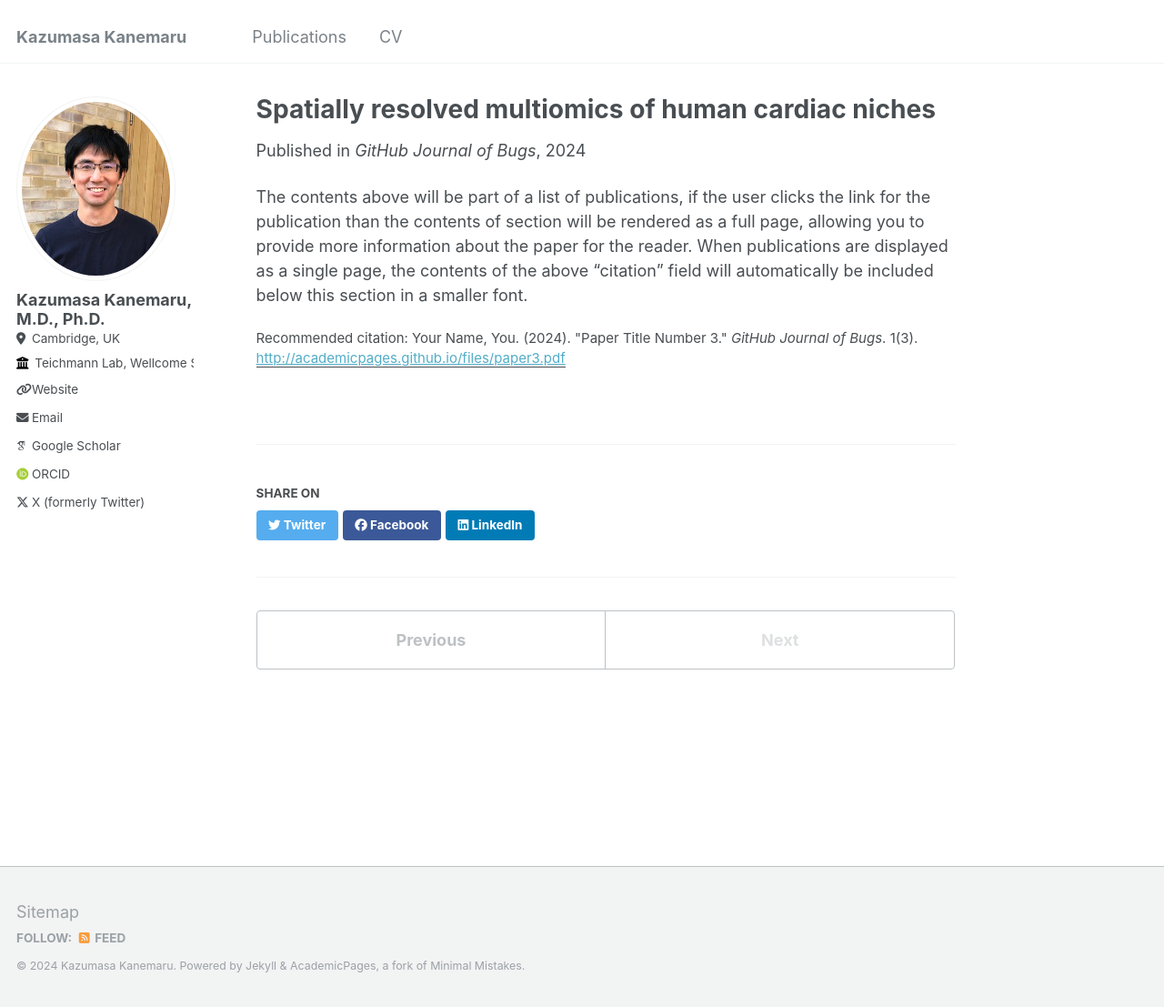
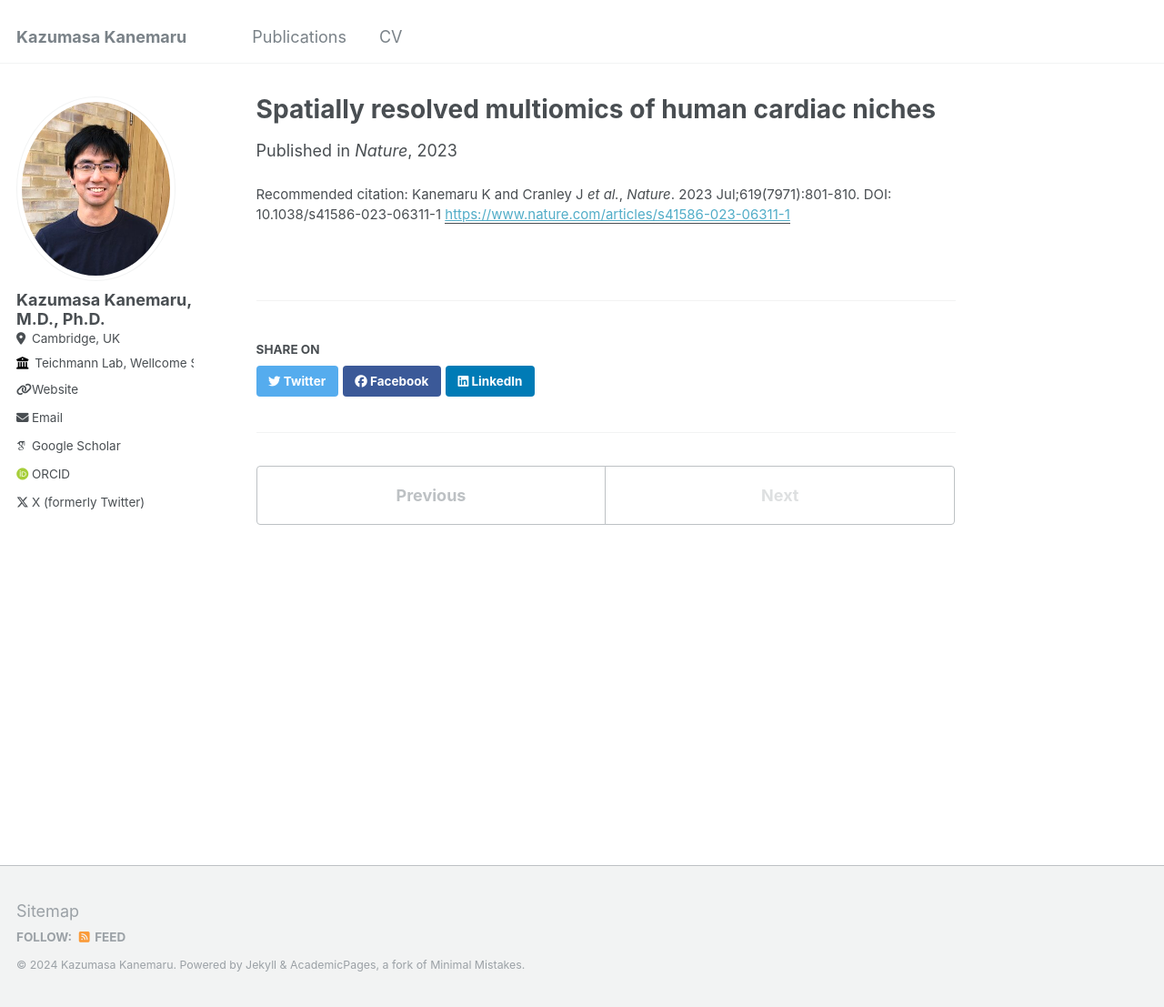
Before and after one commit to kazukane/kazukane.github.io, a Jekyll site: the page built from _publications/2023-07-12-paper-title-number-4.md, in a window 1280 px wide and 1107 px high. Shown: the whole window at 91% size. Built offline with Jekyll 4.4.1, drawn with Linux system fonts in a browser that asks for light colours; some web fonts are replaced.

Commit message:
updated publication

```diff
--- a/_publications/2023-07-12-paper-title-number-4.md
+++ b/_publications/2023-07-12-paper-title-number-4.md
@@ -2,11 +2,9 @@
 title: "Spatially resolved multiomics of human cardiac niches"
 collection: publications
 permalink: /publication/2023-07-12-paper-title-number-4
-excerpt: 'This paper is about fixing template issue #693.'
-date: 2024-02-17
-venue: 'GitHub Journal of Bugs'
-paperurl: 'http://academicpages.github.io/files/paper3.pdf'
-citation: 'Your Name, You. (2024). &quot;Paper Title Number 3.&quot; <i>GitHub Journal of Bugs</i>. 1(3).'
+excerpt: ''
+date: 2023-07-12
+venue: 'Nature'
+paperurl: 'https://www.nature.com/articles/s41586-023-06311-1'
+citation: 'Kanemaru K and Cranley J <i>et al.</i>, <i>Nature</i>. 2023 Jul;619(7971):801-810. DOI: 10.1038/s41586-023-06311-1'
 ---
-
-The contents above will be part of a list of publications, if the user clicks the link for the publication than the contents of section will be rendered as a full page, allowing you to provide more information about the paper for the reader. When publications are displayed as a single page, the contents of the above "citation" field will automatically be included below this section in a smaller font.
```
